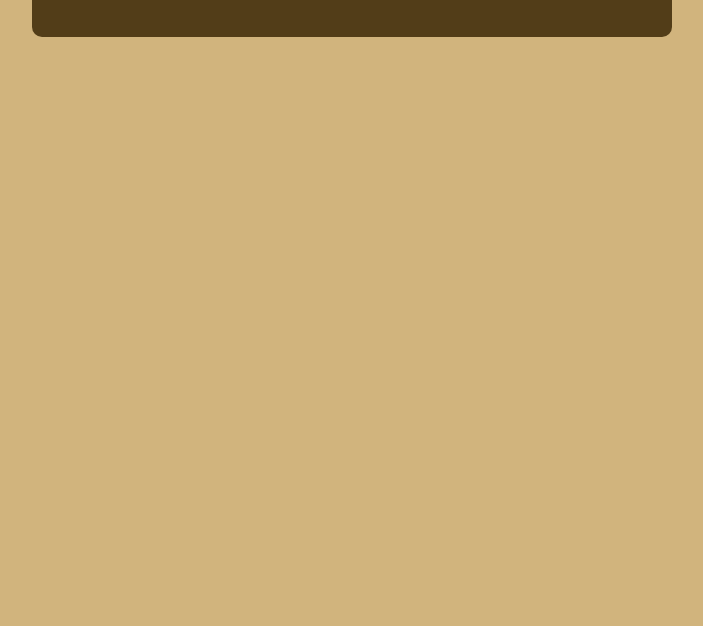
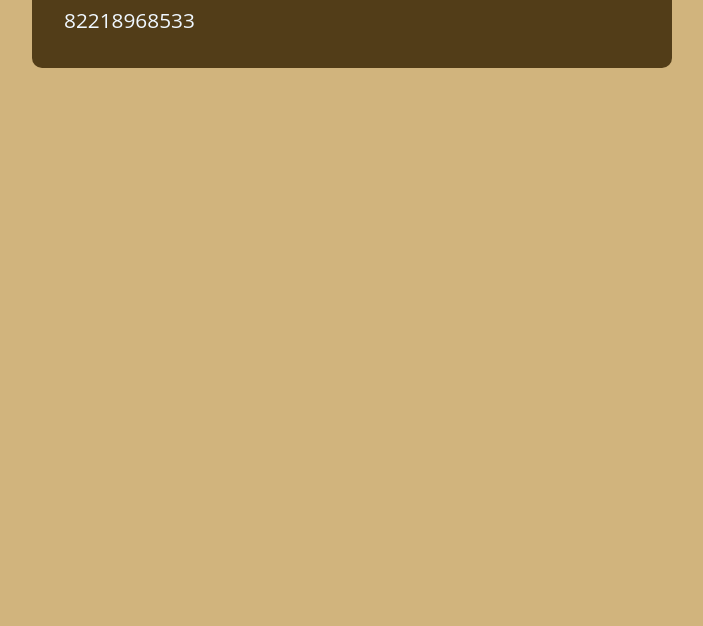
Before and after one commit to ThiagoSuchi/js-course-udemy, a website with bundled scripts: page GeradorCpf/public/index.html in a window 1280 px wide. Shown: the part 174-800 px from the top of the page, without its empty margins (288-991 px from the left). Built offline with nearby package versions, Linux system fonts and the light colour scheme.

Commit message:
Criando um gerador de CPFs válidos...

```diff
--- a/GeradorCpf/public/assets/js/script.js
+++ /dev/null
@@ -1,3 +0,0 @@
-import ValidaCPF from '../../../src/models/validCpf.js';
-
-console.log(ValidaCPF);
--- a/GeradorCpf/public/index.html
+++ b/GeradorCpf/public/index.html
@@ -13,6 +13,6 @@
         <div class="cpf-gerado"></div>
     </section>
 
-    <script type="module" src="./assets/js/script.js"></script>
+    <script type="module" src="../src/main.js"></script>
 </body>
 </html>
--- a/GeradorCpf/src/main.js
+++ b/GeradorCpf/src/main.js
@@ -0,0 +1,7 @@
+import GeraCPF from "./models/geradorCPF.js";
+
+(function() {
+    const gera = new GeraCPF();
+    const cpfGerado = document.querySelector('.cpf-gerado');
+    cpfGerado.innerHTML = gera.geraNovoCpf()
+})()
--- a/GeradorCpf/src/models/geradorCPF.js
+++ b/GeradorCpf/src/models/geradorCPF.js
@@ -1 +1,15 @@
-import ValidaCPF from "./validCpf";
+import ValidaCPF from "./validCpf.js";
+
+export default class GeraCPF {
+    rand(min = 100000000, max = 999999999) {
+        return String(Math.floor(Math.random() * (max - min) + min));
+    }
+
+    geraNovoCpf() {
+        const cpfSemDigito = this.rand();
+        const digito1 = ValidaCPF.geraDigito(cpfSemDigito);
+        const digito2 = ValidaCPF.geraDigito(cpfSemDigito + digito1);
+        const novoCpf = cpfSemDigito + digito1 + digito2;
+        return novoCpf;
+    }
+}
--- a/GeradorCpf/src/models/validCpf.js
+++ b/GeradorCpf/src/models/validCpf.js
@@ -42,3 +42,5 @@ export default class ValidaCPF {
         return this.novoCPf === this.cpfLimpo;
     }
 }
+
+console.log("Cheguei até aqui...");
```
